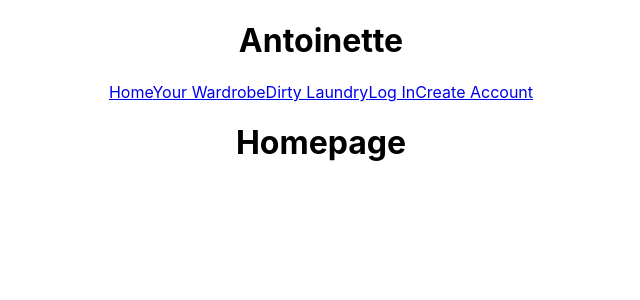
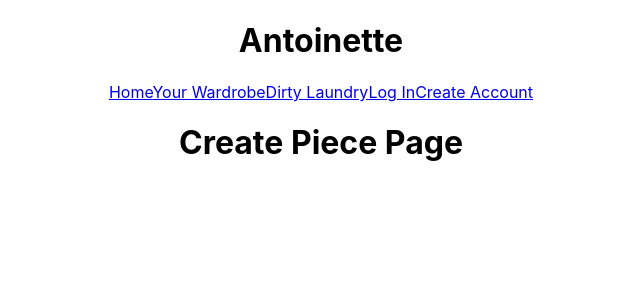
Before and after one commit to ScarlettEller1715/Antoinette-Wardrobe-App, a React (Create React App) app in the folder client/: page /createpiece in a window 1280 px wide. Shown: the top 300 px of the page, without its empty margins (319-959 px from the left). Built offline with nearby package versions, Linux system fonts and the light colour scheme; no server answers.

Commit message:
hooked up create piece page

```diff
--- a/client/src/App/App.js
+++ b/client/src/App/App.js
@@ -11,6 +11,7 @@ import Laundry from "../Laundry/laundry";
 import PiecePage from "../Piece Page/piecePage";
 import LogoutWardrobe from "../LogoutWardrobe/logoutWardrobe";
 import LogoutLaundry from "../LogoutLaundry/logoutLaundry";
+import CreatePiece from "../createPiece/createPiece";
 
 
 function App() {
@@ -65,6 +66,10 @@ function App() {
            <PiecePage user={user}/>
           </Route>
 
+          <Route path="/createpiece">
+           <CreatePiece user={user}/>
+          </Route>
+
           <Route path="/">
             <Home user={user}/>
           </Route>
--- /dev/null
+++ b/client/src/createPiece/createPiece.js
@@ -0,0 +1,13 @@
+import React from "react";
+import PageHeader from "../pageHeader/pageHeader";
+
+function CreatePiece({ user }) {
+    return (
+        <React.Fragment>
+            <PageHeader user={user} />
+            <h1>Create Piece Page</h1>
+        </React.Fragment>
+    )
+}
+
+export default CreatePiece;
```
